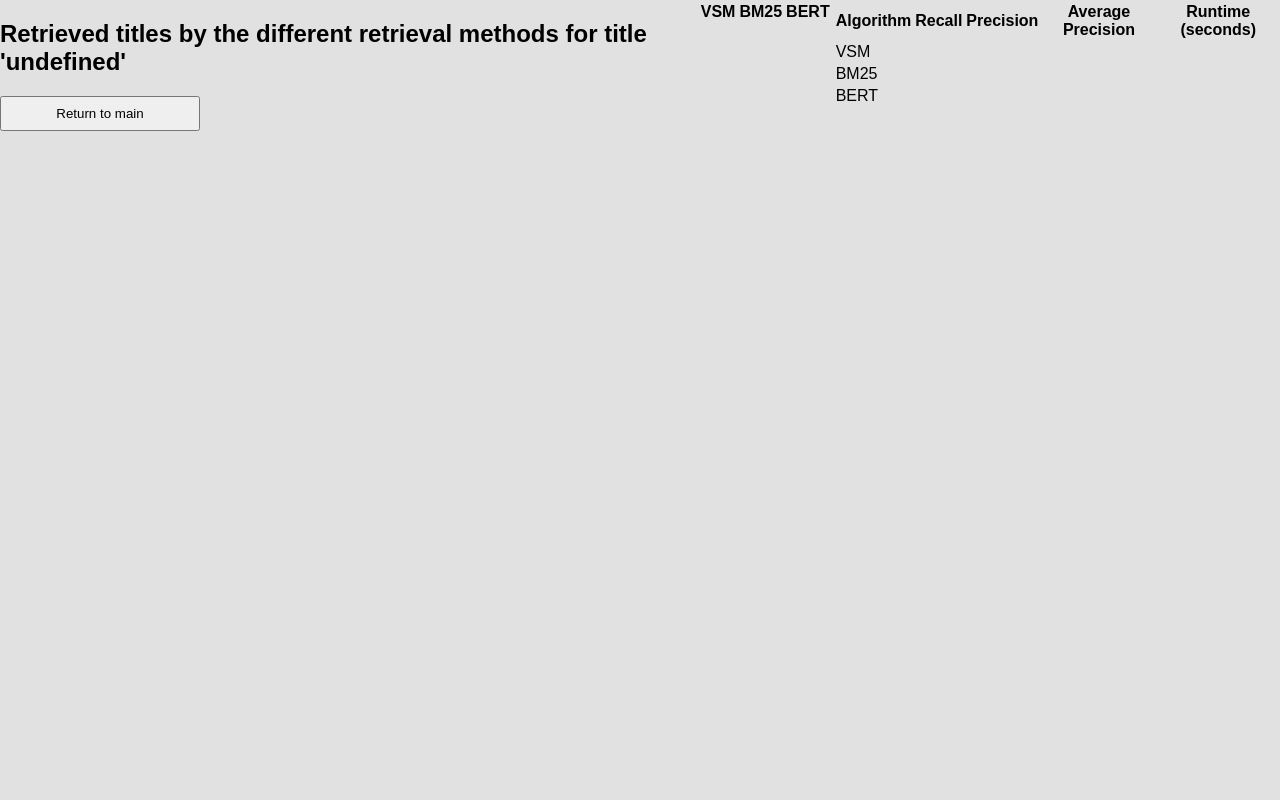
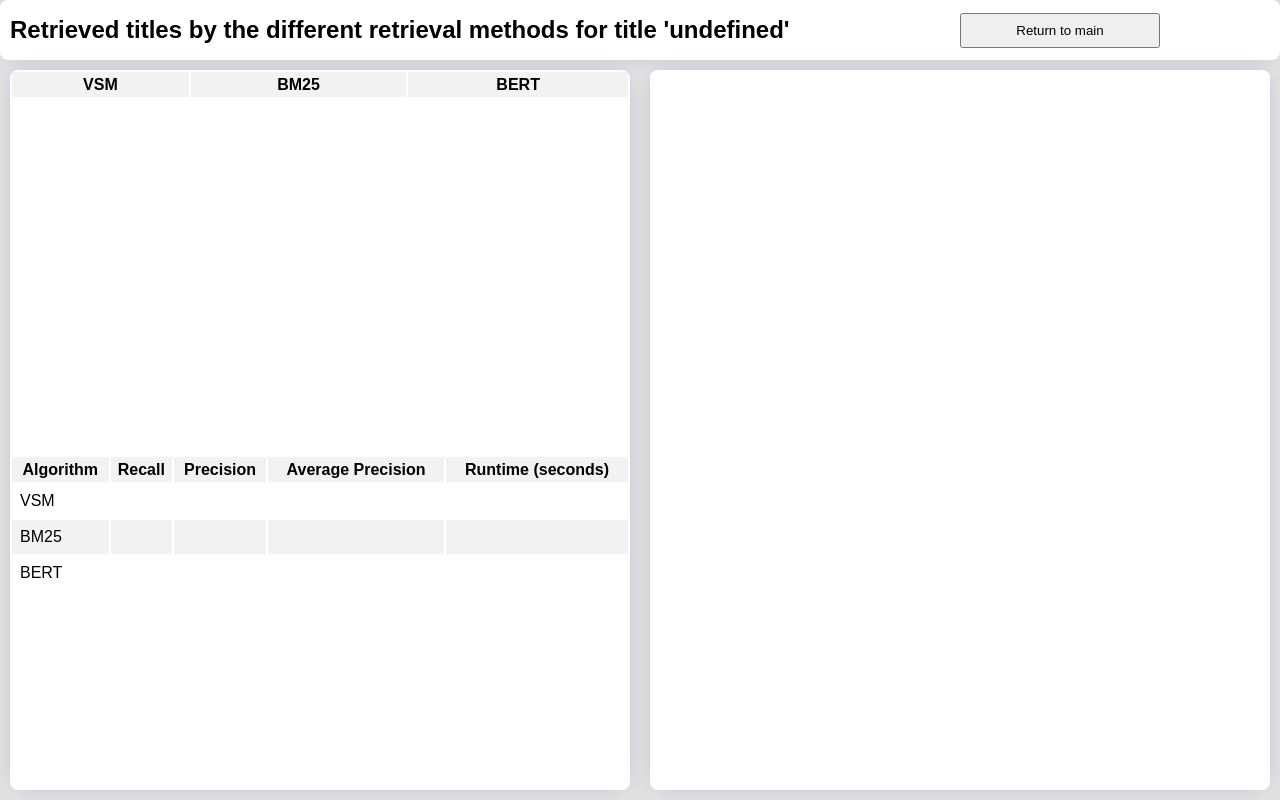
Before and after one commit to InteVleminckx/InformationRetrieval, a Flask app: template templates/retrieved.html in a window 1280 px wide. Run offline with Flask 3, Linux system fonts and the light colour scheme; the template is opened without the code that fills it, so the values that code supplies are empty; parts of the project's set-up code (start-up, migrations or seed data) failed here and were passed over.

Commit message:
making changes to css for main page

```diff
--- /dev/null
+++ b/static/retrieved.css
@@ -0,0 +1,117 @@
+:root {
+
+    --dash-bg-color: #FFFFFF;
+    --dash-sh-style: 0 0 20px -8px rgb(160 163 198);
+    --dash-bd-style: 0 solid #d9dee3;
+    --dash-bd-radius: 8px;
+
+}
+
+* {
+    font-family: 'Kumbh Sans', sans-serif;
+    scroll-behavior: smooth;
+}
+
+body {
+    margin: 0;
+    padding: 0;
+    display: flex;
+    flex-direction: column;
+    background-color: #e1e1e1;
+}
+
+.header {
+    background-color: var(--dash-bg-color);
+    box-shadow: var(--dash-sh-style);
+    border: var(--dash-bd-style);
+    border-radius: var(--dash-bd-radius);
+    display: flex;
+    flex-direction: row;
+}
+
+.title {
+    display: flex;
+    height: 5vh;
+    margin: 10px;
+    justify-items: center;
+    align-items: center;
+    align-content: center;
+    width: 75%;
+}
+
+.back_menu {
+    display: flex;
+    height: 5vh;
+    margin: 10px;
+    align-items: center;
+    width: 25%;
+}
+
+button {
+    width: 200px;
+    height: 35px;
+}
+
+.content {
+    display: flex;
+    flex-direction: row;
+    justify-content: space-between;
+}
+
+.left-content {
+    display: flex;
+    height: 90vh;
+    margin: 10px;
+    background-color: var(--dash-bg-color);
+    box-shadow: var(--dash-sh-style);
+    border: var(--dash-bd-style);
+    border-radius: var(--dash-bd-radius);
+    flex-direction: column;
+    width: 50%;
+}
+
+.right-content {
+    display: flex;
+    height: 90vh;
+    margin: 10px;
+    background-color: var(--dash-bg-color);
+    box-shadow: var(--dash-sh-style);
+    border: var(--dash-bd-style);
+    border-radius: var(--dash-bd-radius);
+    width: 50%;
+}
+
+#available_titles {
+    height: 50%;
+    margin-bottom: 25px;
+    overflow-y: auto;
+}
+
+table {
+    width: 100%;
+}
+
+table tr:nth-child(odd) {
+    background-color: #f2f2f2;
+    height: 25px;
+}
+
+table tr:nth-child(even) {
+    background-color: #ffffff;
+    height: 25px;
+}
+
+table tr {
+    border: 1px solid #dddddd;
+}
+
+table td {
+    padding: 8px;
+    text-align: left;
+}
+
+#inner-text {
+    margin: 10px;
+    overflow-y: auto;
+    height: 85vh;
+}
--- a/templates/retrieved.html
+++ b/templates/retrieved.html
@@ -3,14 +3,33 @@
 <head>
     <meta charset="UTF-8">
     <title>Video games</title>
-    <link href="/static/style.css" rel="stylesheet" />
+    <link href="/static/retrieved.css" rel="stylesheet"/>
 </head>
 <body>
-<div>
+
+<!-- Header of the page -->
+<div class="header">
+
+    <div class="title">
         <h2 id="page_title"></h2>
+    </div>
+
+
+    <div class="back_menu">
         <button onclick="goToMainPage()">Return to main</button>
     </div>
-<div id = 'available_titles'>
+
+</div>
+
+
+<!-- Content of the page -->
+<div class="content">
+
+<!--  Tables  -->
+    <div class="left-content">
+
+<!--    Comparison table    -->
+        <div id='available_titles'>
             <table id='comparison_table'>
                 <tr>
                     <th>VSM</th>
@@ -19,7 +38,8 @@
                 </tr>
             </table>
         </div>
-<div>
+
+<!--    Evaluation tables    -->
         <table>
             <tr>
                 <th>Algorithm</th>
@@ -50,20 +70,34 @@
                 <td id="rt_BERT"></td>
             </tr>
         </table>
+
+    </div>
+
+<!--  Document info overview  -->
+    <div class="right-content">
+        <div id="inner-text"></div>
+    </div>
+
+
+</div>
+
+
+<div>
+
 </div>
 
 <script>
     let bodyTable = "<tr><th>VSM</th><th>BM25</th><th>BERT</th></tr>";
-    var flaskData = {{ data|tojson }};
+    var flaskData = {{ data | tojson}};
 
     document.getElementById('page_title').innerText = 'Retrieved titles by the different retrieval methods for title ' +
         '\'' + flaskData.title + '\''
 
     console.log(flaskData);
     for (let i = 0; i < flaskData.vms_res.length; i++) {
-        bodyTable += "<tr><td>"+ flaskData.vms_res[i] + "</td>"
-        bodyTable += "<td>"+ flaskData.bm_res[i] + "</td>"
-        bodyTable += "<td>"+ flaskData.bert_res[i] + "</td></tr>"
+        bodyTable += "<tr><td>" + flaskData.vms_res[i] + "</td>"
+        bodyTable += "<td>" + flaskData.bm_res[i] + "</td>"
+        bodyTable += "<td>" + flaskData.bert_res[i] + "</td></tr>"
     }
     document.getElementById('comparison_table').innerHTML = bodyTable;
 
```
Lines whose indentation alone changed are shown as unchanged.
